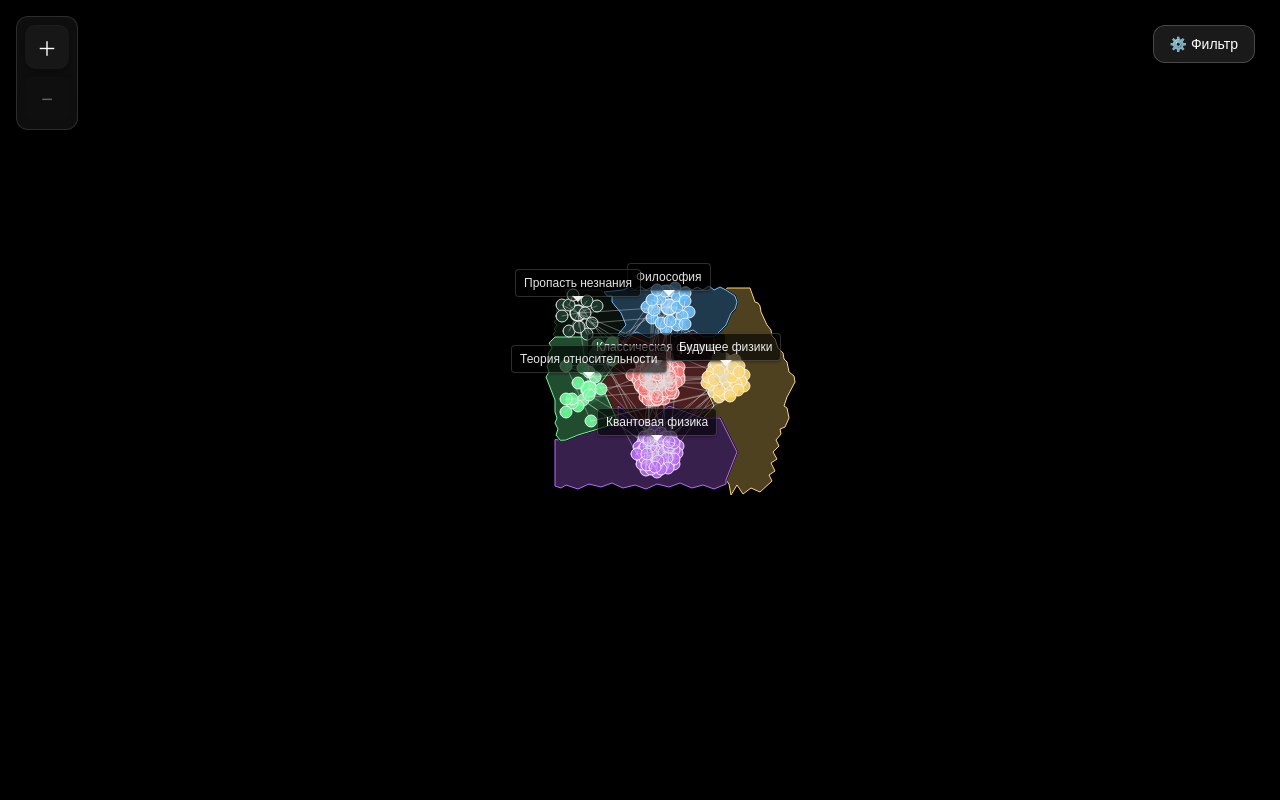
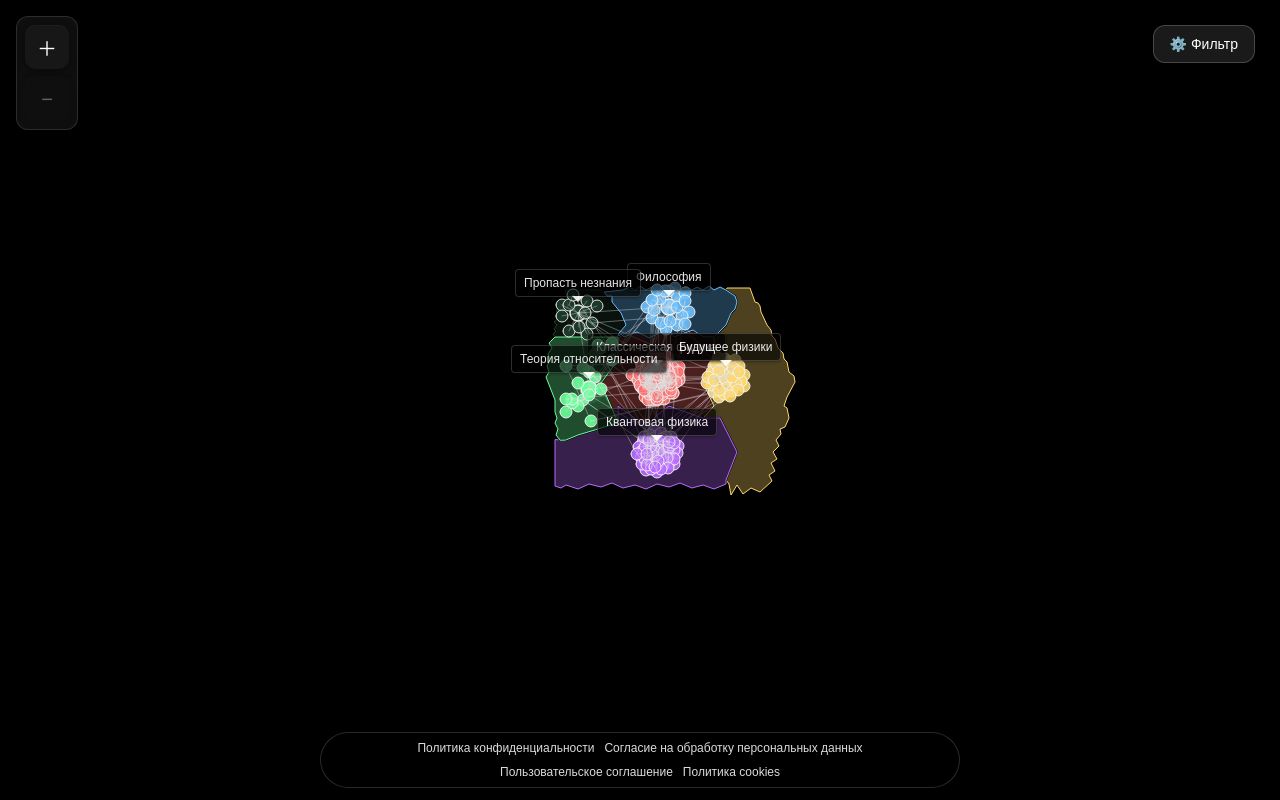
Before and after one commit to DIBERLOG/map_fiziki, a plain HTML site: page index_map.html in a window 1280 px wide. Drawn offline with nearby package versions, Linux system fonts and the light colour scheme.

Commit message:
Add legal links to map footer

```diff
--- a/css/styles.css
+++ b/css/styles.css
@@ -2339,3 +2339,41 @@ body.is-map-transitioning .custom-zoom {
   opacity: 0.9;
   line-height: 1.4;
 }
+
+.map-legal-footer {
+  position: fixed;
+  left: 50%;
+  bottom: 12px;
+  z-index: 1200;
+  display: flex;
+  flex-wrap: wrap;
+  justify-content: center;
+  gap: 10px;
+  max-width: calc(100vw - 24px);
+  padding: 8px 12px;
+  border: 1px solid rgba(255, 255, 255, 0.16);
+  border-radius: 999px;
+  background: rgba(0, 0, 0, 0.68);
+  box-shadow: 0 8px 24px rgba(0, 0, 0, 0.35);
+  transform: translateX(-50%);
+  font-size: 12px;
+}
+
+.map-legal-footer a {
+  color: rgba(255, 255, 255, 0.86);
+  text-decoration: none;
+  white-space: nowrap;
+}
+
+.map-legal-footer a:hover {
+  color: #fff;
+  text-decoration: underline;
+}
+
+@media (max-width: 700px) {
+  .map-legal-footer {
+    bottom: 8px;
+    border-radius: 14px;
+    font-size: 11px;
+  }
+}
--- a/index_map.html
+++ b/index_map.html
@@ -397,5 +397,12 @@
 <script src="js/ui/search.js"></script>
 <script src="js/main.js"></script>
 
+<footer class="map-legal-footer">
+  <a href="privacy.html">Политика конфиденциальности</a>
+  <a href="consent.html">Согласие на обработку персональных данных</a>
+  <a href="terms.html">Пользовательское соглашение</a>
+  <a href="cookies.html">Политика cookies</a>
+</footer>
+
 </body>
 </html>
```
